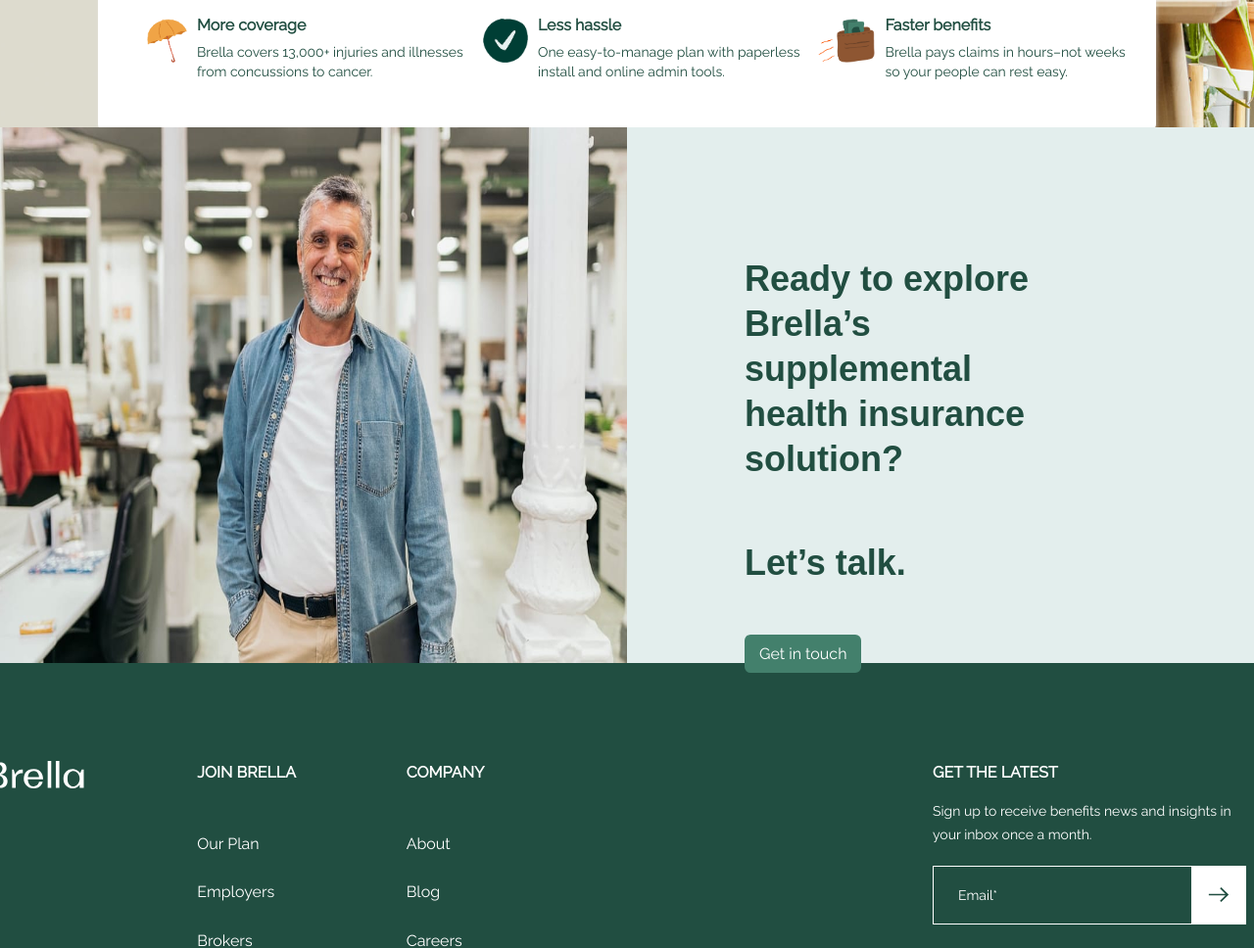
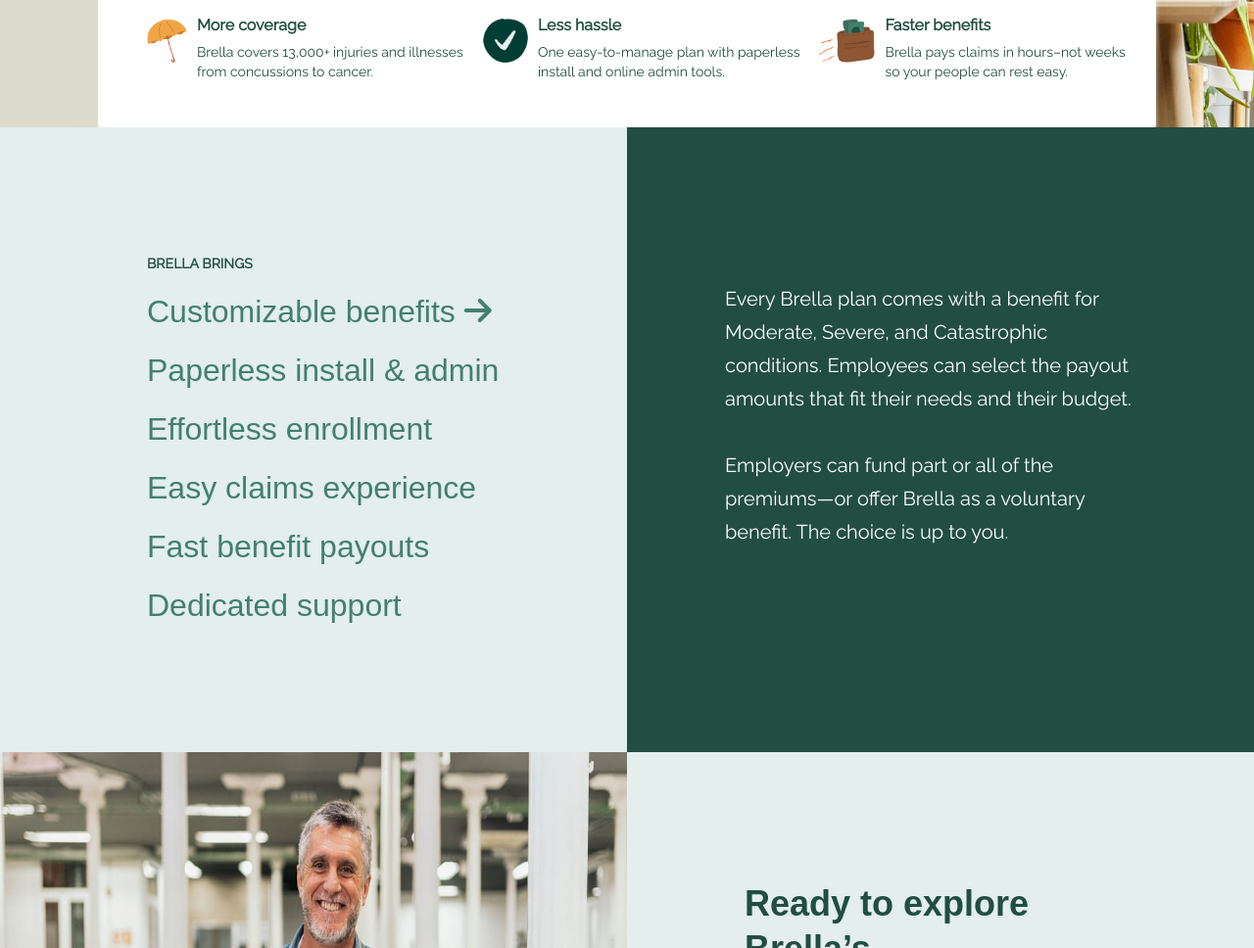
Before and after one commit to mikejusi/brella-landing, a plain HTML site: page index.html in a window 1280 px wide. Shown: the part 680-1648 px from the top of the page at 98% size. Drawn offline with Linux system fonts and the light colour scheme.

Commit message:
add base content BRELLA BRINGS

```diff
--- a/assets/css/style.css
+++ b/assets/css/style.css
@@ -327,3 +327,58 @@ footer{
     line-height: 46px;
     font-weight: 700;
 }
+
+.bg-50{
+
+}
+
+.brings{
+    padding: 120px;
+    background-image: linear-gradient(90deg,#e3eeed,#e3eeed 50%,#214e41 0,#214e41);
+}
+
+.brings__link a{
+    color: #43806c;
+    padding: 9px 30px;
+    font-family: 'Euclid circular a',sans-serif;
+    font-size: 32px;
+    line-height: 42px;
+    font-weight: 500;
+}
+
+.brings__link a:hover{
+    color: #214E41;
+    transition: 0.2s;
+}
+
+.brings__link a i{
+    display: none;
+}
+
+.brings__link a .active__arrow{
+    display: contents !important;;
+}
+
+.active__brings__content{
+    display: inherit !important;;
+}
+
+.brings .content .pre-header{
+    color: #214e41;
+    padding: 9px 30px;
+    font-weight: 600;
+    letter-spacing: .05px;
+    text-transform: uppercase;
+    font-size: 14px;
+    line-height: 20px;
+}
+
+.text__brings{
+    display: none;
+    padding-left: 100px;
+    margin-bottom: 0;
+    color: #fff;
+    font-size: 20px;
+    line-height: 34px;
+    font-weight: 400;
+}
--- a/index.html
+++ b/index.html
@@ -89,6 +89,59 @@
             </div>
         </div>
 
+        <div class="brings">
+            <div class="content">
+                <div class="pre-header">brella brings</div>
+                <div class="w-100 d-flex">
+                    <div class="w-50 brings__link d-grid">
+                        <a href="">Customizable benefits <i class="fa-solid fa-arrow-right active__arrow"></i></a>
+                        <a href="">Paperless install & admin <i class="fa-solid fa-arrow-right"></i></a>
+                        <a href="">Effortless enrollment <i class="fa-solid fa-arrow-right"></i></a>
+                        <a href="">Easy claims experience <i class="fa-solid fa-arrow-right"></i></a>
+                        <a href="">Fast benefit payouts <i class="fa-solid fa-arrow-right"></i></a>
+                        <a href="">Dedicated support <i class="fa-solid fa-arrow-right"></i></a>
+                    </div>
+
+                    <div class="w-50">
+                        <div class="text__brings active__brings__content">
+                            Every Brella plan comes with a benefit for Moderate, Severe, and Catastrophic conditions. Employees can select the payout amounts that fit their needs and their budget.
+                            <br><br>
+                            Employers can fund part or all of the premiums—or offer Brella as a voluntary benefit. The choice is up to you.
+                        </div>
+
+                        <div class="text__brings">
+                            We built Brella to make your life easier.
+                            <br><br>
+                            Brella is 100% paperless from quote to contract to claim. Plus, our online Employer Portal and flexible enrollment options make administration a snap.
+                        </div>
+
+                        <div class="text__brings">
+                            Employees can use our online shopping platform to learn about Brella and customize their benefits.
+                            <br><br>
+                            Enroll via our platform or we’ll plug into yours. We work with most major benefits administration platforms.
+                        </div>
+
+                        <div class="text__brings">
+                            Forget forms and faxes. Employees can file a claim via our mobile app or online member portal.
+                            <br><br>
+                            They’ll answer a few questions and upload photos of documents they have on hand from their provider visit. That’s it!
+                        </div>
+
+                        <div class="text__brings">
+                            With Brella, your people can file a claim as soon as they’re diagnosed with information they may have on hand.
+                            <br><br>
+                            We pay benefits on approved claims via Venmo, Paypal, or to a designated bank account— typically within 72 hours. Employees can choose their payment preferences in advance.
+                        </div>
+
+                        <div class="text__brings">
+                            Both employers and employees have dedicated support throughout their membership. So you can talk to the same person any time you call.
+                            <br><br>
+                            Our team is standing by to listen and answer questions Monday through Friday.
+                        </div>
+                    </div>
+                </div>
+            </div>
+        </div>
 
 
         <div class="d-flex bg-gr">
```
